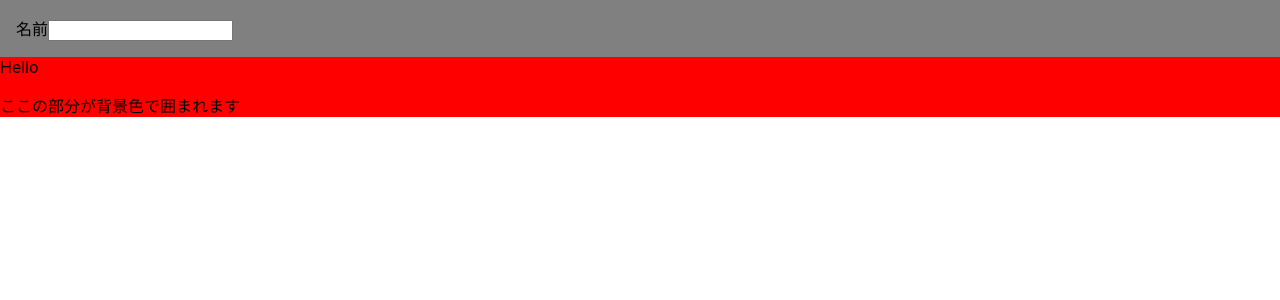
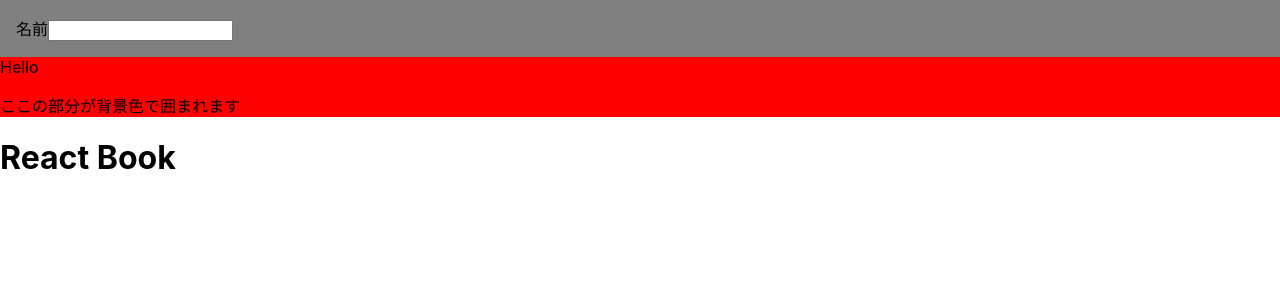
Before and after one commit to Yuzunoha/react-sample, a React (Create React App) app: page / in a window 1280 px wide. Shown: the top 300 px of the page. Built offline with nearby package versions, Linux system fonts and the light colour scheme.

Commit message:
コンテキストの練習

```diff
--- /dev/null
+++ b/src/components/ContextSample.tsx
@@ -0,0 +1,30 @@
+import React from 'react';
+
+// titleを渡すためのContext
+const TitleContext = React.createContext('');
+
+// titleコンポーネントの中でContextの値を参照する
+const Title = () => {
+    // Consumerを使ってContextの値を参照する
+    return <TitleContext.Consumer>{(title) => <h1>{title}</h1>}</TitleContext.Consumer>;
+};
+
+const Header = () => (
+    <div>
+        <Title />
+    </div>
+);
+
+// Pageコンポーネントの中でContextに値を渡す
+const Page = () => {
+    const title = 'React Book';
+
+    // ProviderでContextに値をセットすることで、Provider以下のコンポーネントから値を参照できる
+    return (
+        <TitleContext.Provider value={title}>
+            <Header />
+        </TitleContext.Provider>
+    );
+};
+
+export default Page;
--- a/src/index.tsx
+++ b/src/index.tsx
@@ -7,6 +7,7 @@ import Message from './components/Message';
 import Name from './components/Name';
 import ContainerSample from './components/ContainerSample';
 import reportWebVitals from './reportWebVitals';
+import Page from './components/ContextSample';
 
 const root = ReactDOM.createRoot(document.getElementById('root') as HTMLElement);
 root.render(
@@ -14,6 +15,7 @@ root.render(
     <React.StrictMode>
         <Name />
         <ContainerSample />
+        <Page />
     </React.StrictMode>
 );
 
```
